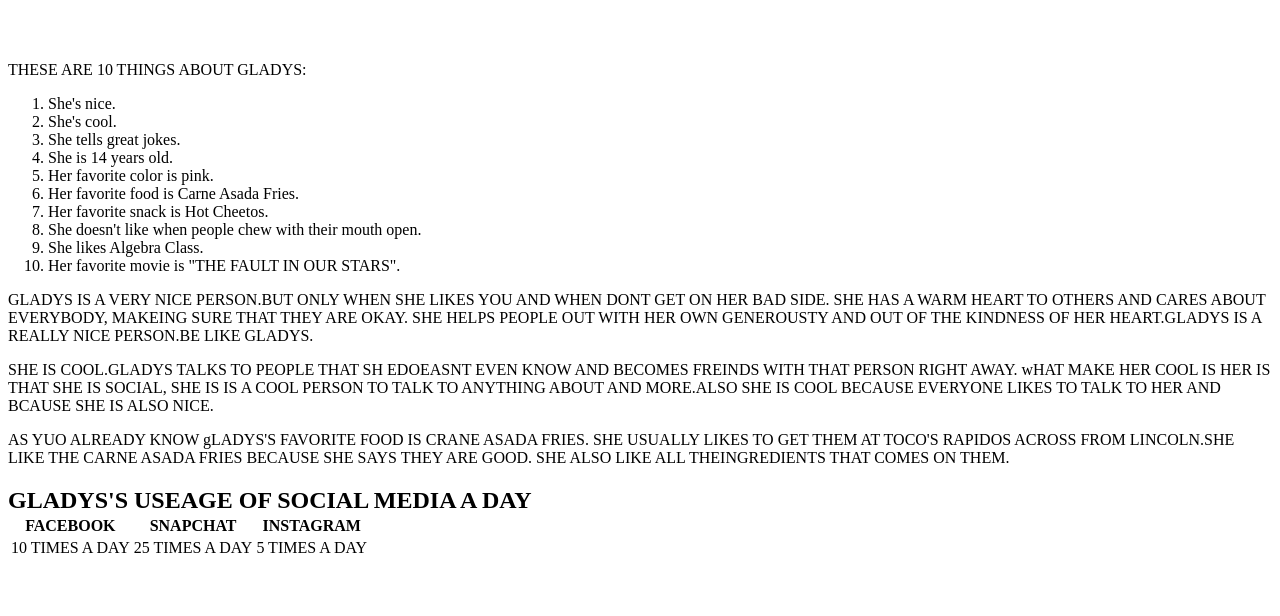
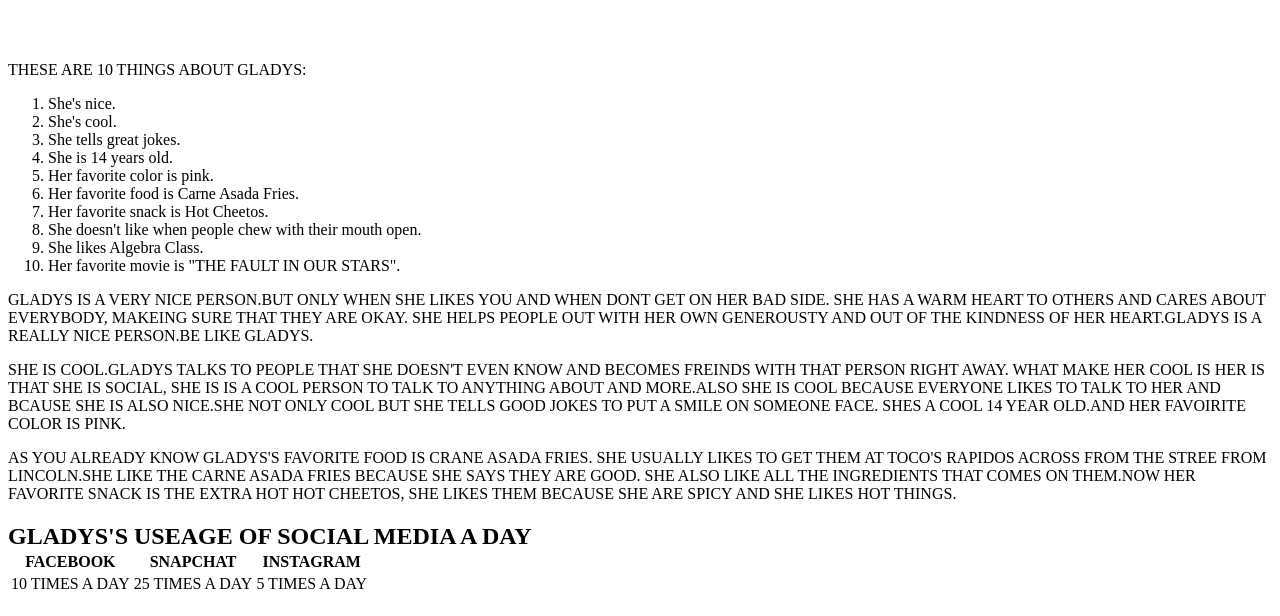
Before and after one commit to mariana-28/All-About-Gladys, a plain HTML site: page index.html in a window 1280 px wide. Shown: the part 322-938 px from the top of the page. Before the commit the page ends 902 px from the top, so only its background shows below. Drawn offline with Linux system fonts and the light colour scheme.

Commit message:
ADDED TEXT

```diff
--- a/index.html
+++ b/index.html
@@ -23,12 +23,14 @@
 <p>GLADYS IS A VERY NICE PERSON.BUT ONLY WHEN SHE LIKES YOU AND WHEN  DONT GET ON HER BAD SIDE.
 SHE HAS A WARM HEART TO OTHERS AND CARES ABOUT EVERYBODY, MAKEING SURE THAT THEY ARE OKAY. SHE HELPS PEOPLE OUT
 WITH HER OWN GENEROUSTY AND OUT OF THE KINDNESS OF HER HEART.GLADYS IS A REALLY NICE PERSON.BE LIKE GLADYS.
-<p>SHE IS COOL.GLADYS TALKS TO PEOPLE THAT SH EDOEASNT EVEN KNOW AND BECOMES FREINDS WITH THAT PERSON RIGHT AWAY.
-wHAT MAKE HER COOL IS HER IS THAT SHE IS SOCIAL, SHE IS IS A COOL PERSON TO TALK TO ANYTHING ABOUT AND MORE.ALSO
-SHE IS COOL BECAUSE EVERYONE LIKES TO TALK TO HER AND BCAUSE SHE IS ALSO NICE.
-<p>AS YUO ALREADY KNOW gLADYS'S FAVORITE FOOD IS CRANE ASADA FRIES. SHE USUALLY LIKES TO GET THEM AT TOCO'S RAPIDOS
-ACROSS FROM LINCOLN.SHE LIKE THE CARNE ASADA FRIES BECAUSE SHE SAYS THEY ARE GOOD. SHE ALSO LIKE ALL THEINGREDIENTS
-THAT COMES ON THEM.
+<p>SHE IS COOL.GLADYS TALKS TO PEOPLE THAT SHE DOESN'T EVEN KNOW AND BECOMES FREINDS WITH THAT PERSON RIGHT AWAY.
+WHAT MAKE HER COOL IS HER IS THAT SHE IS SOCIAL, SHE IS IS A COOL PERSON TO TALK TO ANYTHING ABOUT AND MORE.ALSO
+SHE IS COOL BECAUSE EVERYONE LIKES TO TALK TO HER AND BCAUSE SHE IS ALSO NICE.SHE NOT ONLY COOL BUT SHE TELLS GOOD
+JOKES TO PUT A SMILE ON SOMEONE FACE. SHES A COOL 14 YEAR OLD.AND HER FAVOIRITE COLOR IS PINK.
+<p>AS YOU ALREADY KNOW GLADYS'S FAVORITE FOOD IS CRANE ASADA FRIES. SHE USUALLY LIKES TO GET THEM AT TOCO'S RAPIDOS
+ACROSS FROM THE STREE FROM LINCOLN.SHE LIKE THE CARNE ASADA FRIES BECAUSE SHE SAYS THEY ARE GOOD. SHE ALSO LIKE ALL
+THE INGREDIENTS THAT COMES ON THEM.NOW HER FAVORITE SNACK IS THE EXTRA HOT HOT CHEETOS, SHE LIKES THEM BECAUSE SHE
+ARE SPICY AND SHE LIKES HOT THINGS.
 <h2> GLADYS'S USEAGE OF SOCIAL MEDIA A DAY
 <table>
 <tbody>
```
